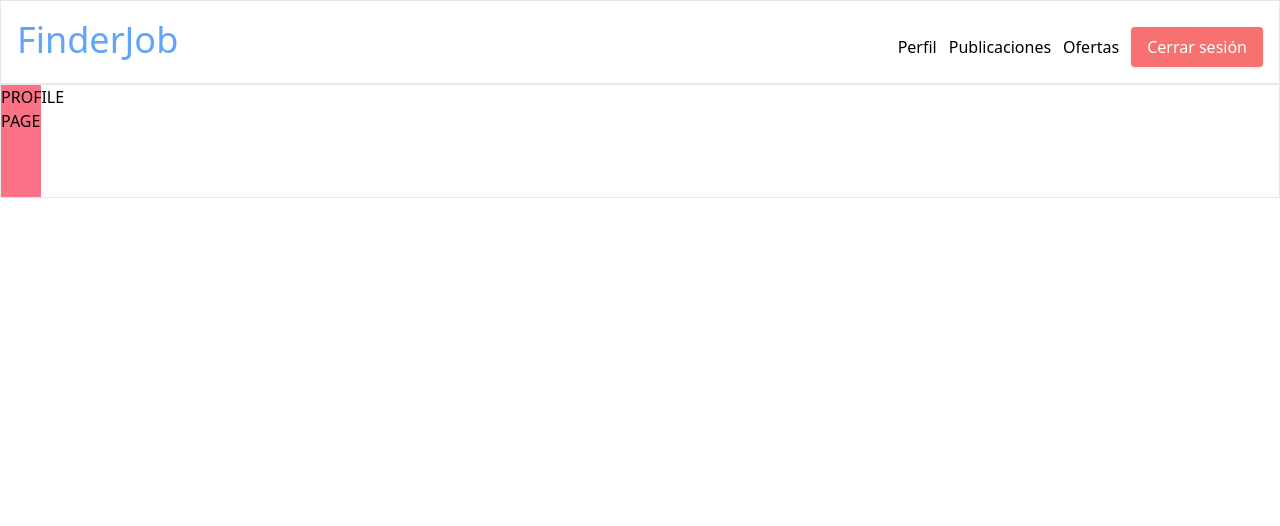
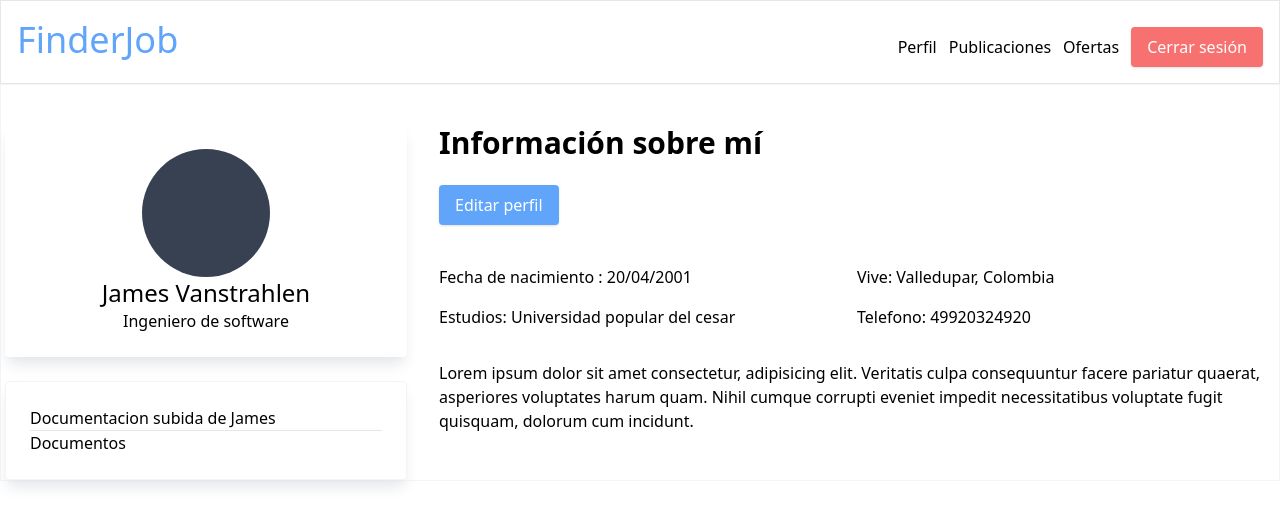
Before and after one commit to jamesv11/Front-finderJob, a React (Vite) app: page /portal/profile in a window 1280 px wide. Shown: the top 526 px of the page. Built offline with nearby package versions, Linux system fonts and the light colour scheme.

Commit message:
feature: profile section created

```diff
--- a/src/components/layout/layout.tsx
+++ b/src/components/layout/layout.tsx
@@ -6,7 +6,7 @@ export interface layoutProps {
 
 
 export const Layout = ({ children }: layoutProps) => {
-    return <div className="container mx-auto bg-white border border-gray-200">
+    return <div className="container mx-auto bg-white border border-gray-100">
         {children}
     </div>
 }
--- a/src/components/login/candidate/candidate-signup.tsx
+++ b/src/components/login/candidate/candidate-signup.tsx
@@ -7,6 +7,7 @@ import { InputForm } from "../../commons/input-form";
 
 export interface formProps {
     className?: string;
+    edit?:boolean;
 }
 
 let schema = Yup.object({
@@ -32,7 +33,7 @@ export interface FormCandidate {
 
 }
 
-export const CandidateSignUp = ({ className }: formProps) => {
+export const CandidateSignUp = ({ className, edit = false }: formProps) => {
 
     const [initialValues, setInititalValues] = useState<FormCandidate>({ name: '', description: '', nit: '', address: '', phone: '', email: '', password: '' });
 
@@ -60,7 +61,7 @@ export const CandidateSignUp = ({ className }: formProps) => {
             <div className="flex justify-center items-center">
                 <CustomButton
                     type="submit"
-                    content="Registrarse"
+                    content={`${edit ? 'Editar' : 'Registrarse'}`}
                     className="mt-2.5 bg-blue-400 hover:bg-blue-700 text-white font-medium py-2 px-4 rounded"
                 />
             </div>
--- a/src/views/portal/pages/profile/profile-page.tsx
+++ b/src/views/portal/pages/profile/profile-page.tsx
@@ -1,7 +1,65 @@
+import { useState } from "react";
+import { CustomButton } from "../../../../components/commons/custom-button";
+import { CandidateSignUp } from "../../../../components/login/candidate/candidate-signup";
+import { ModalBase } from "../../../../components/modal/modal-base";
+
 export const ProfilePage = () => {
+    const [modal, setModal] = useState(false);
 
+    const handleClick = () => {
+        setModal(!modal);
+    }
     return (<>
-        <div className="w-10 h-28 bg-rose-400">PROFILE PAGE</div>
+        <ModalBase size={600} title="Editar perfil" description="" open={modal} handleModal={setModal} type={"form"} >
+            <CandidateSignUp edit={true}></CandidateSignUp>
+        </ModalBase>
+        <section className="px-1 grid grid-cols-3 gap-8 pt-10">
+
+            <section>
+                <article className="rounded shadow-lg shadow-gray-200 flex flex-col justify-center items-center p-6">
+                    <div className="bg-gray-700 w-32 h-32 rounded-full">
+                    </div>
+                    <div className="flex flex-col items-center">
+                        <p className="text-2xl">James Vanstrahlen</p>
+                        <p className="text-md">Ingeniero de software</p>
+                    </div>
+                </article>
+
+                <article className="mt-6 rounded shadow-lg shadow-gray-200 p-6 border border-gray-100">
+                    Documentacion subida de James
+
+                    <hr />
+
+                    Documentos
+                </article>
+            </section>
+            <section className="col-span-2">
+                <h4 className="text-3xl font-bold">Información sobre mí</h4>
+                <CustomButton
+                    type="submit"
+                    content="Editar perfil"
+                    className="mt-6 bg-blue-400 hover:bg-blue-700 text-white font-medium py-2 px-4 rounded"
+                    onClick={() => handleClick()}
+                />
+
+                <section className="grid grid-cols-2 mt-10">
+                    <div className="flex flex-col justify-start items-baseline gap-4">
+                        <p>Fecha de nacimiento : 20/04/2001</p>
+                        <p>Estudios: Universidad popular del cesar</p>
+                    </div>
+                    <div className="flex flex-col justify-start items-baseline gap-4">
+                        <p>Vive: Valledupar, Colombia</p>
+                        <p>Telefono: 49920324920</p>
+                    </div>
+                </section>
+
+                <section className="mt-8">
+                    <p>Lorem ipsum dolor sit amet consectetur, adipisicing elit. Veritatis culpa consequuntur facere pariatur quaerat, asperiores voluptates harum quam. Nihil cumque corrupti eveniet impedit necessitatibus voluptate fugit quisquam, dolorum cum incidunt.</p>
+                </section>
+            </section>
+
+        </section>
+
     </>)
 }
 
```
Also changed, not shown: src/views/login/login-page.tsx (+0 -9 lines), src/views/portal/pages/offers/offers-page.tsx (+0 -11 lines).
